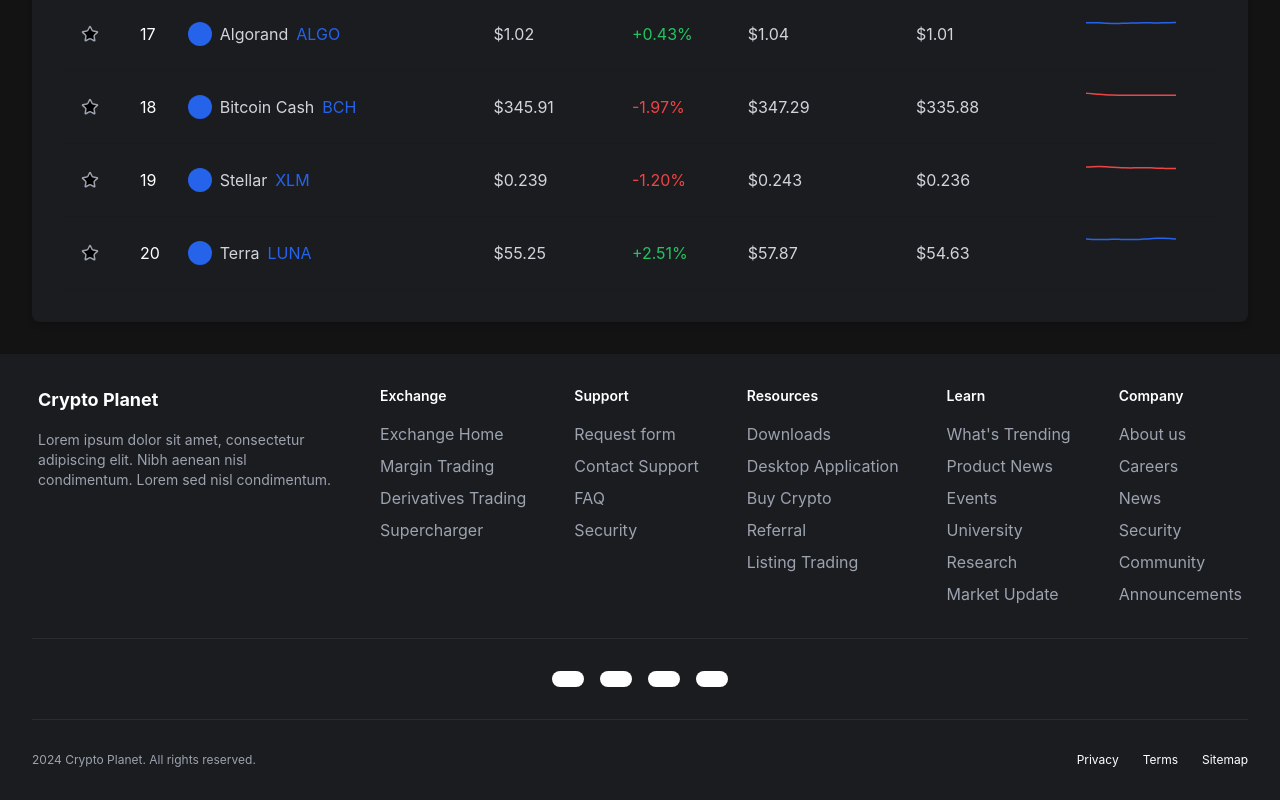
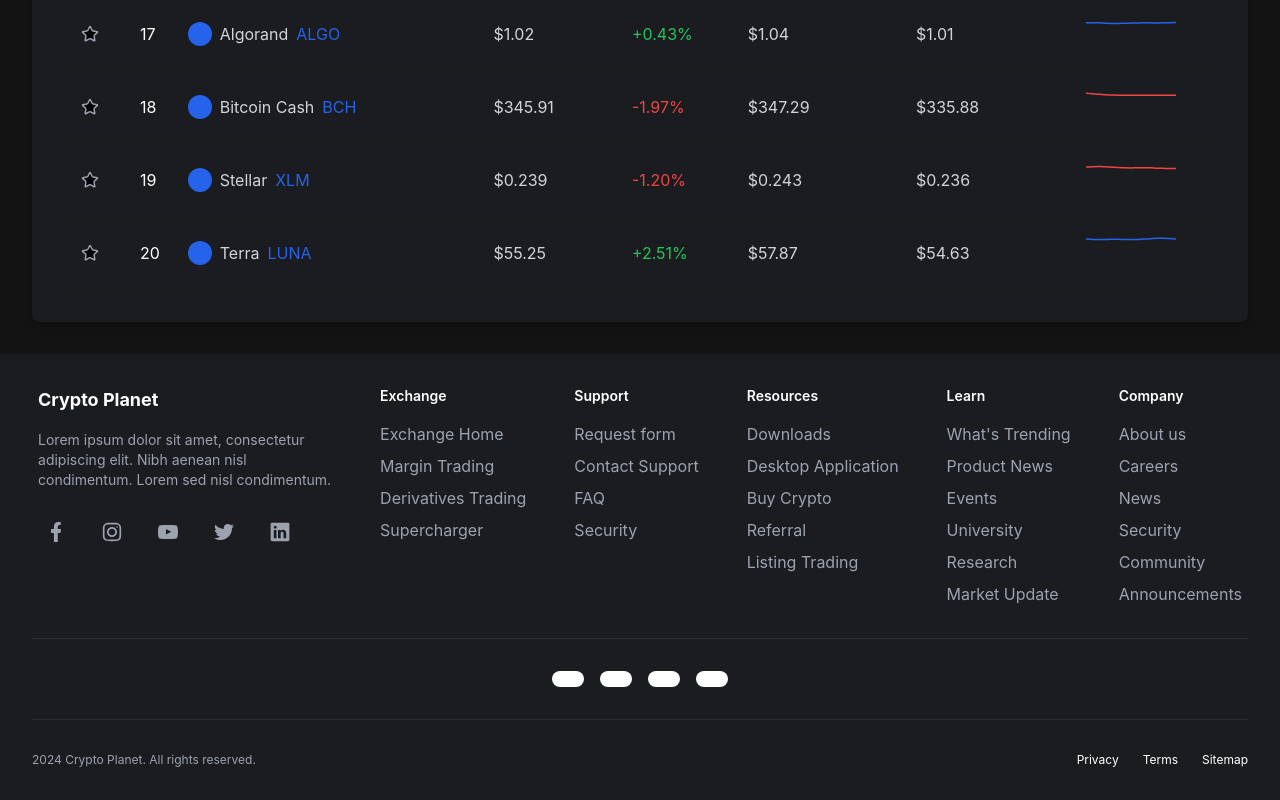
Before and after one commit to fabiodelllima/crypto-planet-frontend, a React (Vite) app in the folder crypto-planet/: page / in a window 1280 px wide. Shown: the part 1946-2746 px from the top of the page. Built offline with nearby package versions, Linux system fonts and the light colour scheme.

Commit message:
feat: Adc ícones de redes sociais no footer

```diff
--- a/crypto-planet/src/components/layout/Footer.tsx
+++ b/crypto-planet/src/components/layout/Footer.tsx
@@ -3,6 +3,12 @@ import {
   footerLinks,
   footerSections,
 } from "./Data/FooterData";
+
+import iconFacebook from "../../assets/networks/facebook.svg";
+import iconInstagram from "../../assets/networks/instagram.svg";
+import iconYoutube from "../../assets/networks/youtube.svg";
+import iconTwitter from "../../assets/networks/twitter.svg";
+import iconLinkedin from "../../assets/networks/linkedin.svg";
 
 const Footer = () => {
   return (
@@ -15,6 +21,23 @@ const Footer = () => {
               Lorem ipsum dolor sit amet, consectetur adipiscing elit. Nibh
               aenean nisl condimentum. Lorem sed nisl condimentum.
             </p>
+            <div className="flex gap-5 pt-2 items-center">
+              <button className="p-2 bg-transparent hover:bg-greySecondary rounded-lg">
+                <img src={iconFacebook} className="w-5" />
+              </button>
+              <button className="p-2 bg-transparent hover:bg-greySecondary rounded-lg">
+                <img src={iconInstagram} className="w-5" />
+              </button>
+              <button className="p-2 bg-transparent hover:bg-greySecondary rounded-lg">
+                <img src={iconYoutube} className="w-5" />
+              </button>
+              <button className="p-2 bg-transparent hover:bg-greySecondary rounded-lg">
+                <img src={iconTwitter} className="w-5" />
+              </button>
+              <button className="p-1 bg-transparent hover:bg-greySecondary rounded-lg">
+                <img src={iconLinkedin} className="w-7" />
+              </button>
+            </div>
           </section>
           <section className="flex flex-col lg:flex-row lg:gap-12 gap-8">
             {footerSections.map((section) => (
```
